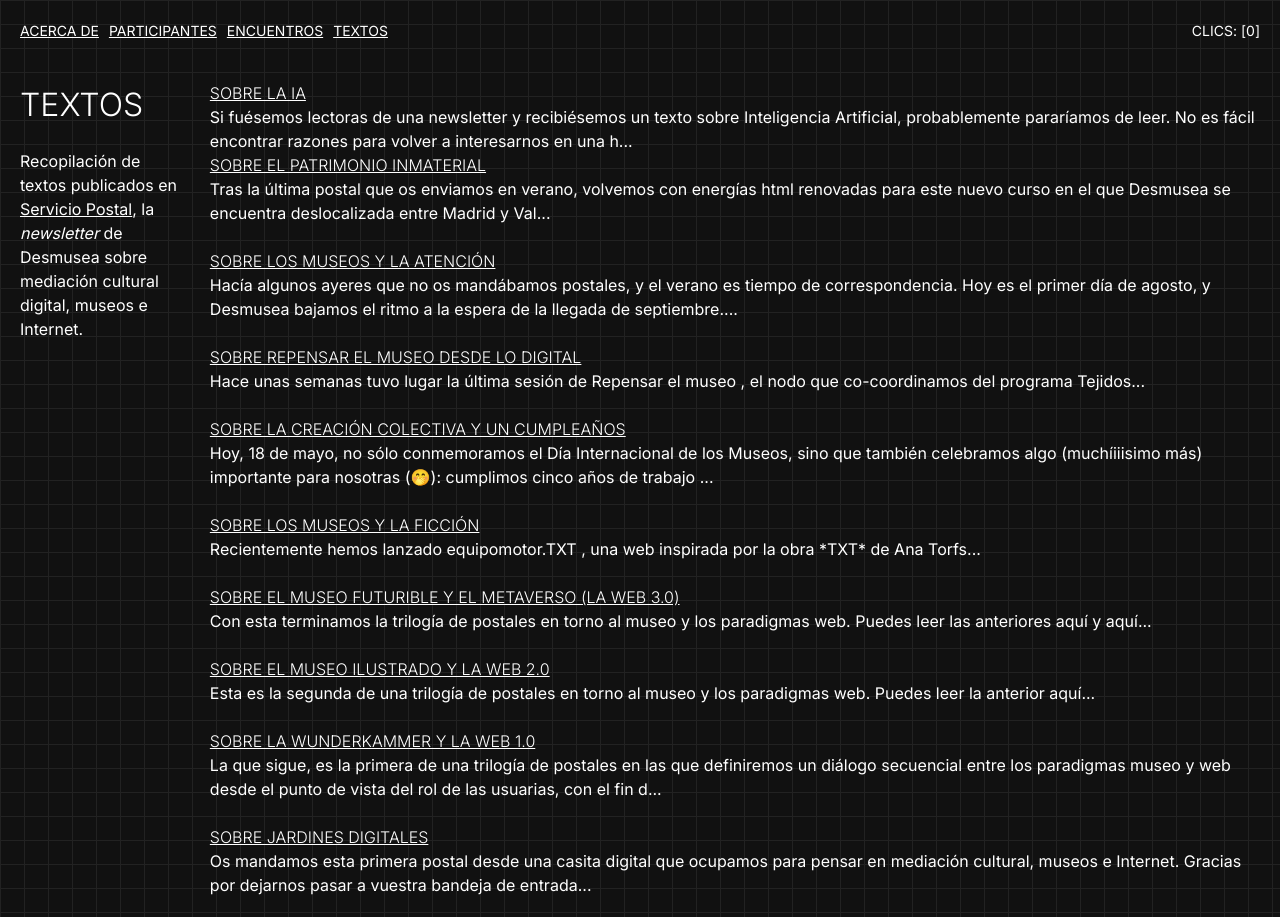
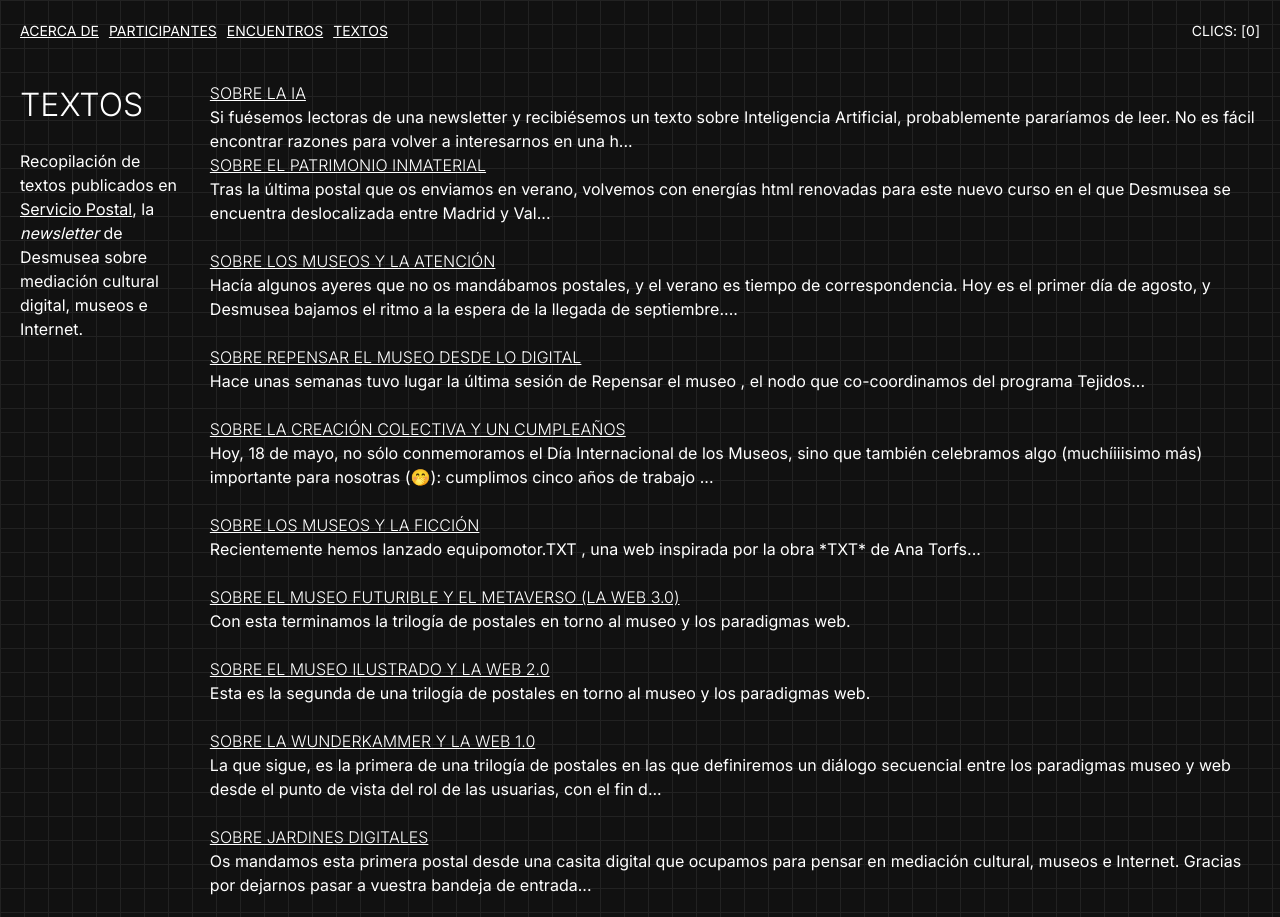
Before and after one commit to claraharguindey/clicar-click, a Next.js app: page /textos in a window 1280 px wide. Built offline with nearby package versions, Linux system fonts and the light colour scheme.

Commit message:
remove text

```diff
--- a/src/app/textos/page.tsx
+++ b/src/app/textos/page.tsx
@@ -122,7 +122,7 @@ export default function About() {
 
             <p>
               Con esta terminamos la trilogía de postales en torno al museo y
-              los paradigmas web. Puedes leer las anteriores aquí y aquí...
+              los paradigmas web.
             </p>
           </li>
           <br />
@@ -138,7 +138,7 @@ export default function About() {
 
             <p>
               Esta es la segunda de una trilogía de postales en torno al museo y
-              los paradigmas web. Puedes leer la anterior aquí...
+              los paradigmas web.
             </p>
           </li>
           <br />
```
